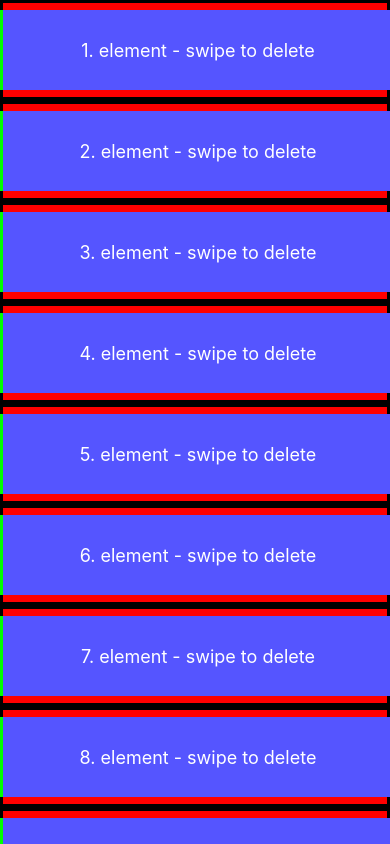
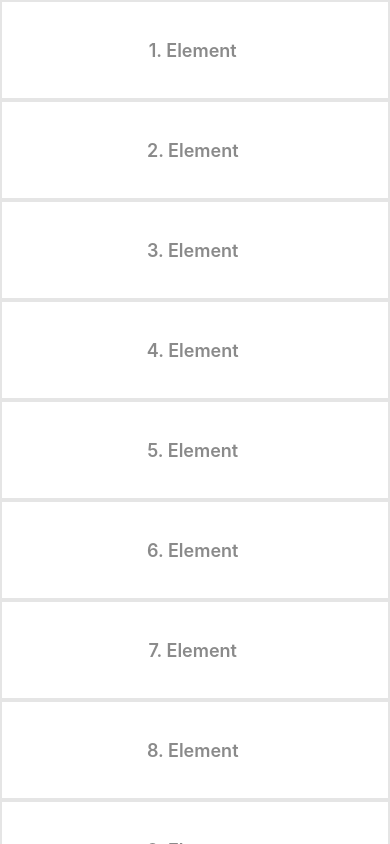
Before and after one commit to clRcoDE/panResponderTest, a React Native app: screen / in a window 390 px wide. Built offline with nearby package versions, Linux system fonts and the light colour scheme.

Commit message:
two way deletation

```diff
--- a/src/components/Element.js
+++ b/src/components/Element.js
@@ -9,7 +9,7 @@ export default class Element extends React.PureComponent {
   constructor(props) {
     super(props);
 
-    this.gestureDelay = -35;
+    this.gestureDelay = -25;
     this.scrollViewEnabled = true;
 
     const position = new Animated.ValueXY();
@@ -18,31 +18,42 @@ export default class Element extends React.PureComponent {
       onMoveShouldSetPanResponder: (evt, gestureState) => true,
       onPanResponderTerminationRequest: (evt, gestureState) => false,
       onPanResponderMove: (evt, gestureState) => {
-        if (gestureState.dx > 35) {
+        if (gestureState.dx > 25) {
           this.setScrollViewEnabled(false);
           let newX = gestureState.dx + this.gestureDelay;
           position.setValue({ x: newX, y: 0 });
-        }else if( gestureState.dx < -35 ){
+        } else if (gestureState.dx < -25) {
           this.setScrollViewEnabled(false);
           let newX = gestureState.dx + Math.abs(this.gestureDelay);
           position.setValue({ x: newX, y: 0 });
         }
       },
       onPanResponderRelease: (evt, gestureState) => {
-        if (gestureState.dx < width/2) {
+        if (Math.abs(gestureState.dx) < width / 2) {
 
           Animated.timing(this.state.position, {
             toValue: { x: 0, y: 0 },
             duration: 300,
-            useNativeDriver:true
+            useNativeDriver: true
           }).start(() => {
             this.setScrollViewEnabled(true);
           });
-        }else {
+        } else if (gestureState.dx > width / 2) {
           Animated.timing(this.state.position, {
             toValue: { x: width, y: 0 },
             duration: 300,
-            useNativeDriver:true
+            useNativeDriver: true
+          }).start(() => {
+            this.props.deletation(this.props.text);
+            this.setScrollViewEnabled(true);
+          });
+
+
+        } else if (gestureState.dx < -width / 2) {
+          Animated.timing(this.state.position, {
+            toValue: { x: -width, y: 0 },
+            duration: 300,
+            useNativeDriver: true
           }).start(() => {
             this.props.deletation(this.props.text);
             this.setScrollViewEnabled(true);
@@ -66,9 +77,9 @@ export default class Element extends React.PureComponent {
 
     return (
       <View style={styles.listItem}>
-        <Animated.View style={[{flexDirection: 'row',marginLeft:-width,transform:[{translateX:this.state.position.x}]}]} {...this.panResponder.panHandlers}>
+        <Animated.View style={[styles.listItemWrapper, { transform: [{ translateX: this.state.position.x }] }]} {...this.panResponder.panHandlers}>
           <View style={styles.absoluteCellDelete}>
-            <Text style={styles.absoluteCellText}>DELETE</Text>
+            <Text style={styles.absoluteCellDeleteText}>DELETE</Text>
           </View>
           <View style={styles.innerCell}>
             <Text style={styles.innerText} >
@@ -76,7 +87,7 @@ export default class Element extends React.PureComponent {
             </Text>
           </View>
           <View style={styles.absoluteCellDone}>
-            <Text style={styles.absoluteCellText}>DONE</Text>
+            <Text style={styles.absoluteCellDoneText}>DONE</Text>
           </View>
         </Animated.View>
       </View>
@@ -89,10 +100,14 @@ const styles = StyleSheet.create({
     height: 100,
     // marginLeft: -100,
     justifyContent: 'center',
-    backgroundColor: 'red',
+    // backgroundColor: 'red',
     // flexDirection: 'row',
-
-borderWidth:3
+    // borderWidth:3
+  },
+  listItemWrapper: {
+    flexDirection: 'row',
+    height: 100,
+    marginLeft: -width,
   },
   absoluteCellDelete: {
     // position: 'absolute',
@@ -103,7 +118,7 @@ borderWidth:3
     // flexDirection: 'row',
     justifyContent: 'center',
     alignItems: 'center',
-    backgroundColor:'lime'
+    backgroundColor: '#f44'
   },
   absoluteCellDone: {
     // position: 'absolute',
@@ -111,26 +126,38 @@ borderWidth:3
     // bottom: 0,
     // left: 0,
     width: width,
+
     // flexDirection: 'row',
     justifyContent: 'center',
     alignItems: 'center',
-    backgroundColor:'gold'
+    backgroundColor: '#4f4'
   },
-  absoluteCellText: {
-    margin: 16,
+  absoluteCellDeleteText: {
+    // margin: 16,
     color: '#FFF',
+    fontWeight: '600',
+    fontSize: 16
+  },
+  absoluteCellDoneText: {
+    // margin: 16,
+    color: '#555',
+    fontWeight: '600',
+    fontSize: 16
   },
   innerCell: {
     width: width,
-    height: 80,
+    // height: 80,
     // marginLeft: 100,
-    backgroundColor: '#55f',
+    backgroundColor: '#fff',
     justifyContent: 'center',
     alignItems: 'center',
+    borderWidth: 2.5,
+    borderColor: 'rgba(0,0,0,0.1)',
+
   },
-  innerText:{
-    color:'#fff',
-    fontSize:18,
-    // fontWeight: '600',
+  innerText: {
+    color: 'rgba(75, 75, 75,0.65)',
+    fontSize: 18,
+    fontWeight: '600',
   }
 });
--- a/src/components/List.js
+++ b/src/components/List.js
@@ -10,24 +10,24 @@ import Element from './Element';
 
 
 const listData = [
-    { key: '1. element - swipe to delete' },
-    { key: '2. element - swipe to delete' },
-    { key: '3. element - swipe to delete' },
-    { key: '4. element - swipe to delete' },
-    { key: '5. element - swipe to delete' },
-    { key: '6. element - swipe to delete' },
-    { key: '7. element - swipe to delete' },
-    { key: '8. element - swipe to delete' },
-    { key: '9. element - swipe to delete' },
-    { key: '10. element - swipe to delete' },
-    { key: '11. element - swipe to delete' },
-    { key: '12. element - swipe to delete' },
+    { key: '1. Element ' },
+    { key: '2. Element ' },
+    { key: '3. Element ' },
+    { key: '4. Element ' },
+    { key: '5. Element ' },
+    { key: '6. Element ' },
+    { key: '7. Element ' },
+    { key: '8. Element ' },
+    { key: '9. Element ' },
+    { key: '10. Element ' },
+    { key: '11. Element ' },
+    { key: '12. Element ' },
 ];
 
 export default class List extends Component {
   constructor(props) {
     super(props);
-    this.renderSeparator = this.renderSeparator.bind(this);
+    // this.renderSeparator = this.renderSeparator.bind(this);
     this.deletation = this.deletation.bind(this);
     this.setScrollEnabled = this.setScrollEnabled.bind(this);
 
@@ -37,13 +37,13 @@ export default class List extends Component {
     };
   }
 
-  renderSeparator() {
-    return (
-      <View style={styles.separatorViewStyle}>
-        <View style={styles.separatorStyle} />
-      </View>
-    );
-  }
+//   renderSeparator() {
+//     return (
+//       <View style={styles.separatorViewStyle}>
+//         <View style={styles.separatorStyle} />
+//       </View>
+//     );
+//   }
 
   deletation(key) {
     const data = this.state.data.filter(item => item.key !== key);
@@ -64,11 +64,13 @@ export default class List extends Component {
       <FlatList
         style={this.props.style}
         data={this.state.data}
-        ItemSeparatorComponent={this.renderSeparator}
+        // ItemSeparatorComponent={this.renderSeparator}
+        showsVerticalScrollIndicator={false}
         renderItem={({ item }) => (
           <Element
             text={item.key}
             deletation={this.deletation}
+
             setScrollEnabled={isEnabled => this.setScrollEnabled(isEnabled)}
           />)
         }
```
